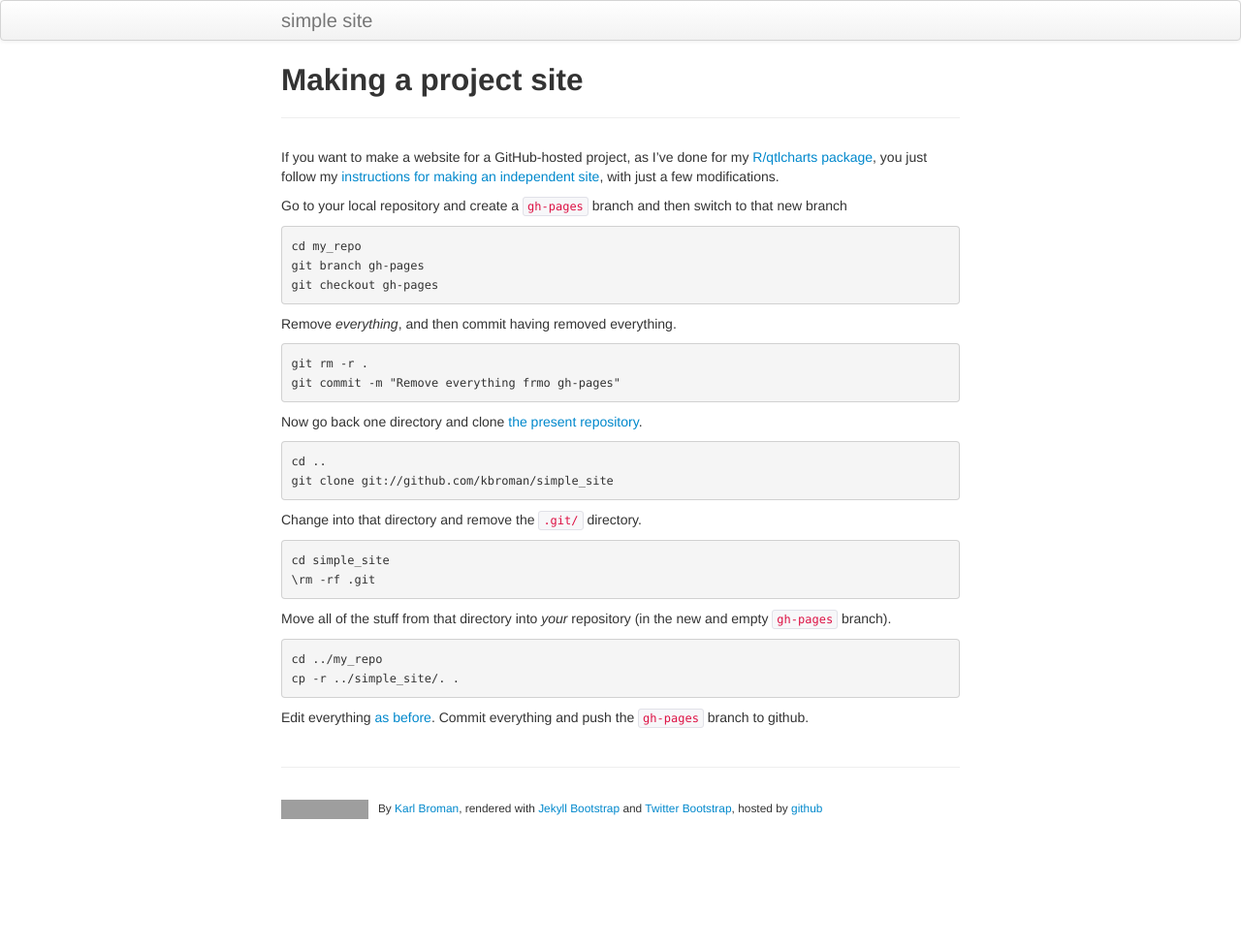
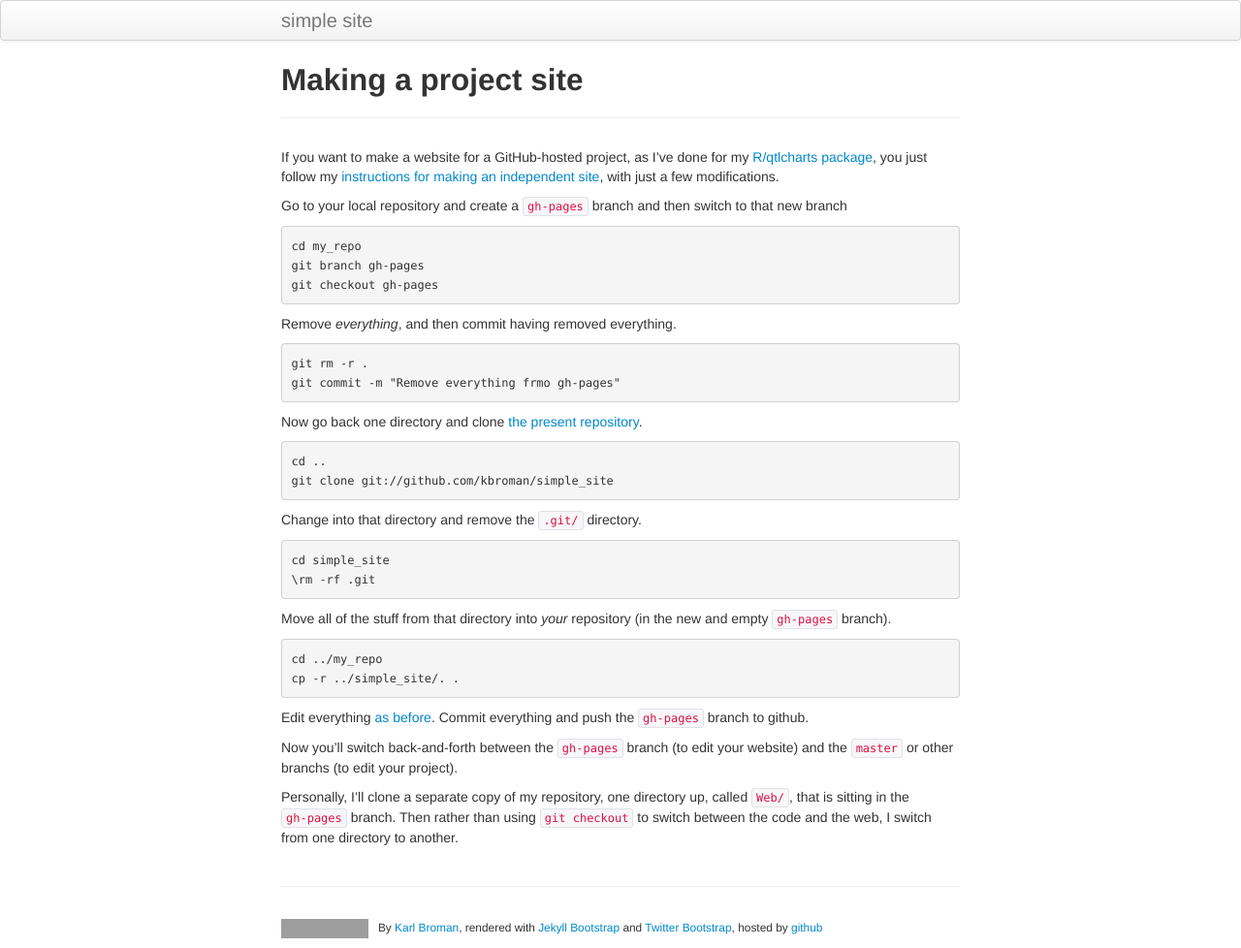
Before and after one commit to kbroman/simple_site, a Jekyll site: the page built from pages/project_site.md, in a window 1280 px wide. Shown: the whole page at 97% size. Built offline with Jekyll 4.4.1, drawn with Linux system fonts in a browser that asks for light colours; before the commit the page ends 900 px from its top, so only the background shows below that; grey boxes are pictures that could not be loaded.

Commit message:
A few more paragraphs on project sites

```diff
--- a/pages/project_site.md
+++ b/pages/project_site.md
@@ -40,3 +40,12 @@ Move all of the stuff from that directory into _your_ repository
 
 Edit everything [as before](independent_site.html).
 Commit everything and push the `gh-pages` branch to github.
+
+Now you'll switch back-and-forth between the `gh-pages` branch (to
+edit your website) and the `master` or other branchs (to edit your
+project).
+
+Personally, I'll clone a separate copy of my repository, one directory
+up, called `Web/`, that is sitting in the `gh-pages` branch. Then
+rather than using `git checkout` to switch between the code and the
+web, I switch from one directory to another.
```
